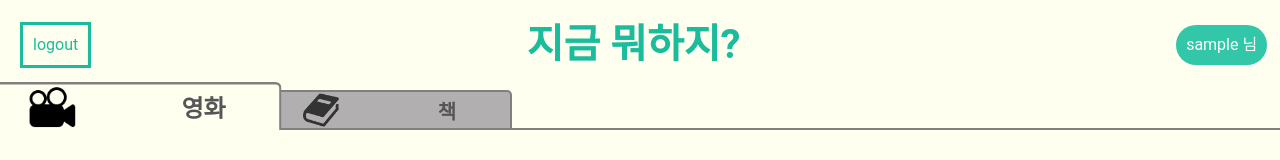
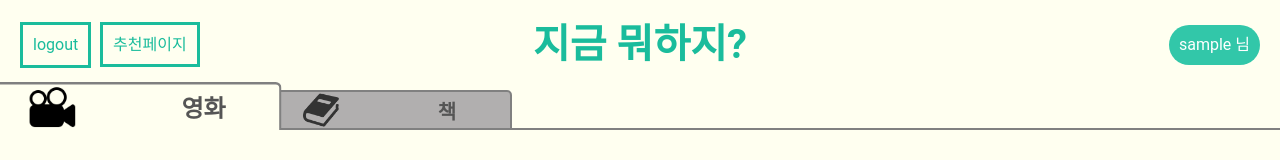
Before and after one commit to who0803/SanhakPjt, a plain HTML site: page guestInfo.html in a window 1280 px wide. Shown: the top 160 px of the page. Drawn offline with Linux system fonts and the light colour scheme; no server answers; sample sign-in values are in the browser's storage.

Commit message:
real final?

```diff
--- a/CSS/guestInfo.css
+++ b/CSS/guestInfo.css
@@ -25,7 +25,7 @@
 .header {
 
     display: grid;
-    grid-template-columns: 33% 33% 33%;
+    grid-template-columns: 1fr 1fr 1fr 1fr 1fr 1fr;
     align-items: center;
     height: 90px;
 
@@ -34,7 +34,7 @@
 
 .website-title {
     justify-self: center;
-    grid-column: 2 / 3;
+    grid-column: 3 / 5;
     color: rgb(26, 188, 156);
     font-size: 40px;
     cursor: pointer;
@@ -51,16 +51,29 @@
     cursor: pointer;
     margin-left: 20px;
 }
+/*추천페이지로 돌아가는 버튼*/
+#back {
+    position: absolute;
+    left: 100px;
+    top: 22px;
+    padding: 10px;
+    border: 3px rgb(26, 188, 156) solid;
+    font-size: 1rem;
+    color: rgb(26, 188, 156);
+    cursor: pointer;
+
+}
 
 /*회원정보*/
 #guest {
-    grid-column: 3 / 4;
+    grid-column: 6 / 7;
     justify-self: end;
     padding: 10px;
     color: white;
     background-color: rgb(50, 199, 169);
     font-size: 1rem;
     border-radius: 50px;
+    margin-right: 20px;
 }
 
 
@@ -232,7 +245,7 @@
 
 .contentMenu {
     display: flex;
-
+    cursor: pointer;
     width: 50px;
     height: 40px;
     border: 2px gray solid;
--- a/CSS/recommend.css
+++ b/CSS/recommend.css
@@ -26,7 +26,7 @@
 .header {
 
     display: grid;
-    grid-template-columns: 33% 33% 33%;
+    grid-template-columns: 1fr 1fr 1fr 1fr 1fr 1fr;
     align-items: center;
     height: 90px;
     border-bottom: 2px rgb(26, 188, 156) solid;
@@ -35,7 +35,7 @@
 
 .website-title {
     justify-self: center;
-    grid-column: 2 / 3;
+    grid-column: 3 / 5;
     color: rgb(26, 188, 156);
     font-size: 40px;
     cursor: pointer;
@@ -55,13 +55,14 @@
 
 /*회원정보*/
 #guest {
-    grid-column: 3 / 4;
+    grid-column: 6 / 7;
     justify-self: end;
     padding: 10px;
     color: white;
     background-color: rgb(50, 199, 169);
     font-size: 1rem;
     border-radius: 50px;
+    margin-right: 20px;
     cursor: pointer;
 }
 
--- a/JS/guestInfo.js
+++ b/JS/guestInfo.js
@@ -56,6 +56,7 @@ else {  // 로그인 되어있을 경우만 실행
             const modal = document.querySelector('.modal');                         // 모달 전체 페이지
             const closeBtn = document.querySelector('#modalCloseBtn');
             const modalTitle = document.querySelector('#modalTitle');
+            const modalEtc = document.querySelector('#modalEtc');
             const modalImg = document.querySelector('#modalImg');
             const modaldescription = document.querySelector('#modaldescription');
 
@@ -79,7 +80,6 @@ else {  // 로그인 되어있을 경우만 실행
                     },
                     body: JSON.stringify({
                         "userId": localStorage.getItem('userId'),
-                        "historyId": localStorage.getItem('historyId'),
                         "contentId": index,
                         "isLike": flag,
                         "type": content
@@ -291,12 +291,14 @@ else {  // 로그인 되어있을 경우만 실행
                     if (contentFlag === 0) { // 영화일 때
                         if (targetElem.parentNode.parentNode.parentNode.classList.contains('likeContentTable')) {
                             modalTitle.innerHTML = data.body.data[0][targetElem.parentNode.dataset.content].title;
+                            modalEtc.innerHTML = data.body.data[0][targetElem.parentNode.dataset.content].etc;
                             modalImg.style.backgroundImage = "url(" + data.body.data[0][targetElem.parentNode.dataset.content].image + ")";
                             modaldescription.innerHTML = data.body.data[0][targetElem.parentNode.dataset.content].description;
                             modal.style.display = 'flex';
                         }
                         else if (targetElem.parentNode.parentNode.parentNode.classList.contains('hateContentTable')) {
                             modalTitle.innerHTML = data.body.data[1][targetElem.parentNode.dataset.content].title;
+                            modalEtc.innerHTML = data.body.data[1][targetElem.parentNode.dataset.content].etc;
                             modalImg.style.backgroundImage = "url(" + data.body.data[1][targetElem.parentNode.dataset.content].image + ")";
                             modaldescription.innerHTML = data.body.data[1][targetElem.parentNode.dataset.content].description;
                             modal.style.display = 'flex';
@@ -305,12 +307,14 @@ else {  // 로그인 되어있을 경우만 실행
                     else {  // 책일 때
                         if (targetElem.parentNode.parentNode.parentNode.classList.contains('likeContentTable')) {
                             modalTitle.innerHTML = data.body.data[2][targetElem.parentNode.dataset.content].title;
+                            modalEtc.innerHTML = data.body.data[2][targetElem.parentNode.dataset.content].etc;
                             modalImg.style.backgroundImage = "url(" + data.body.data[2][targetElem.parentNode.dataset.content].image + ")";
                             modaldescription.innerHTML = data.body.data[2][targetElem.parentNode.dataset.content].description;
                             modal.style.display = 'flex';
                         }
                         else if (targetElem.parentNode.parentNode.parentNode.classList.contains('hateContentTable')) {
                             modalTitle.innerHTML = data.body.data[3][targetElem.parentNode.dataset.content].title;
+                            modalEtc.innerHTML = data.body.data[3][targetElem.parentNode.dataset.content].etc;
                             modalImg.style.backgroundImage = "url(" + data.body.data[3][targetElem.parentNode.dataset.content].image + ")";
                             modaldescription.innerHTML = data.body.data[3][targetElem.parentNode.dataset.content].description;
                             modal.style.display = 'flex';
--- a/guestInfo.html
+++ b/guestInfo.html
@@ -14,6 +14,7 @@
     <div id="body">
         <header class="header">
             <div id="logout">logout</div>
+            <div id="back" onclick="location.href = 'recommend.html'">추천페이지</div>
             <h1 class="website-title" onclick="location.href = 'main.html'">지금 뭐하지?</h1>
             <div id="guest"></div>
         </header>
@@ -54,6 +55,7 @@
         <div class="modalDialog">
             <button type="button" id="modalCloseBtn">☒</button>
             <h1 id="modalTitle"></h1>
+            <div id="modalEtc"></div>
             <figure id="modalImg"></figure>
             <article id="modaldescription"></article>
         </div>
```
